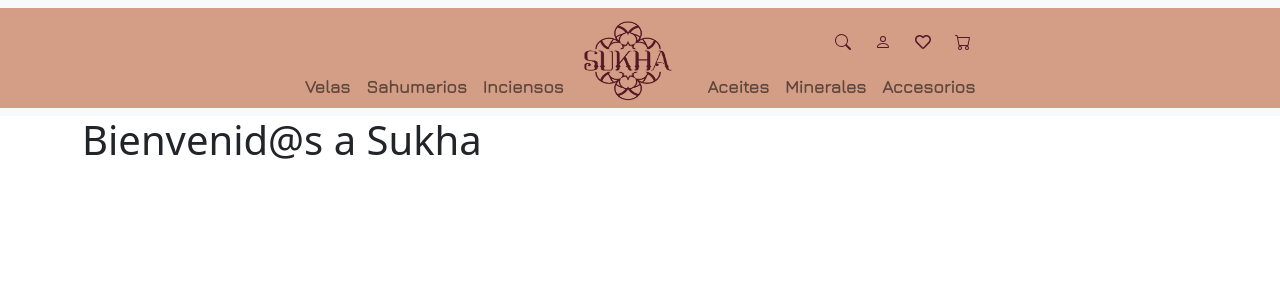
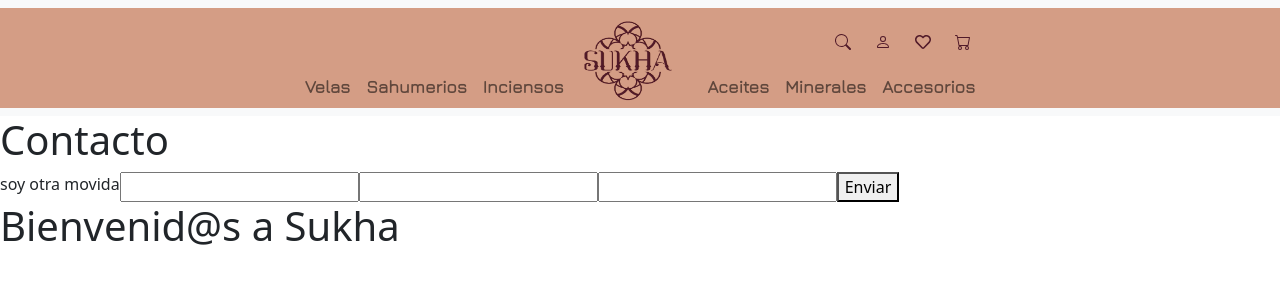
Before and after one commit to Anyi79/ProyectoSukha, a React (Vite) app in the folder ProyectoSukha/: page / in a window 1280 px wide. Shown: the top 300 px of the page. Built offline with nearby package versions, Linux system fonts and the light colour scheme; a web font is replaced by a local one.

Commit message:
Contactform branch

```diff
--- /dev/null
+++ b/ProyectoSukha/src/Style/ContactForm.css
@@ -0,0 +1,11 @@
+
+Container {
+    display: flex;
+    flex-direction: column;
+
+}
+
+.ContactForm {
+    display: flex;
+    flex-direction: row;
+}
--- /dev/null
+++ b/ProyectoSukha/src/components/ContactForm.jsx
@@ -0,0 +1,24 @@
+import "../Style/ContactForm.css"
+
+function ContactForm () {
+    return (
+        <>
+        <container>
+            <div><h1>Contacto</h1></div>
+            <div className="ContactForm">
+                <section>soy otra movida</section>
+                <section>
+                    <form action="">
+                        <label htmlFor=""></label><input type="text" />
+                        <label htmlFor=""></label><input type="text" />
+                        <label htmlFor=""></label><input type="text" />
+                        <button>Enviar</button>
+                    </form>
+                </section>
+            </div>
+        </container>
+        </>
+    );
+}
+
+export default ContactForm;
--- a/ProyectoSukha/src/router/Root.jsx
+++ b/ProyectoSukha/src/router/Root.jsx
@@ -1,4 +1,5 @@
 import { Outlet, useNavigation } from "react-router-dom";
+import ContactForm from "../components/ContactForm";
 import NavScroll from "../components/Navbar";
 
 
@@ -7,12 +8,9 @@ function Root() {
     return (
         <>
             <NavScroll />
-            <main className="container">
-                {navigation.state === "loading" && (
-                    <div className="alert alert-info my-S">Loading...</div>
-                )}
-                <Outlet />
-            </main>
+            <ContactForm />
+            <Outlet />
+
 
         </>
     );
```
